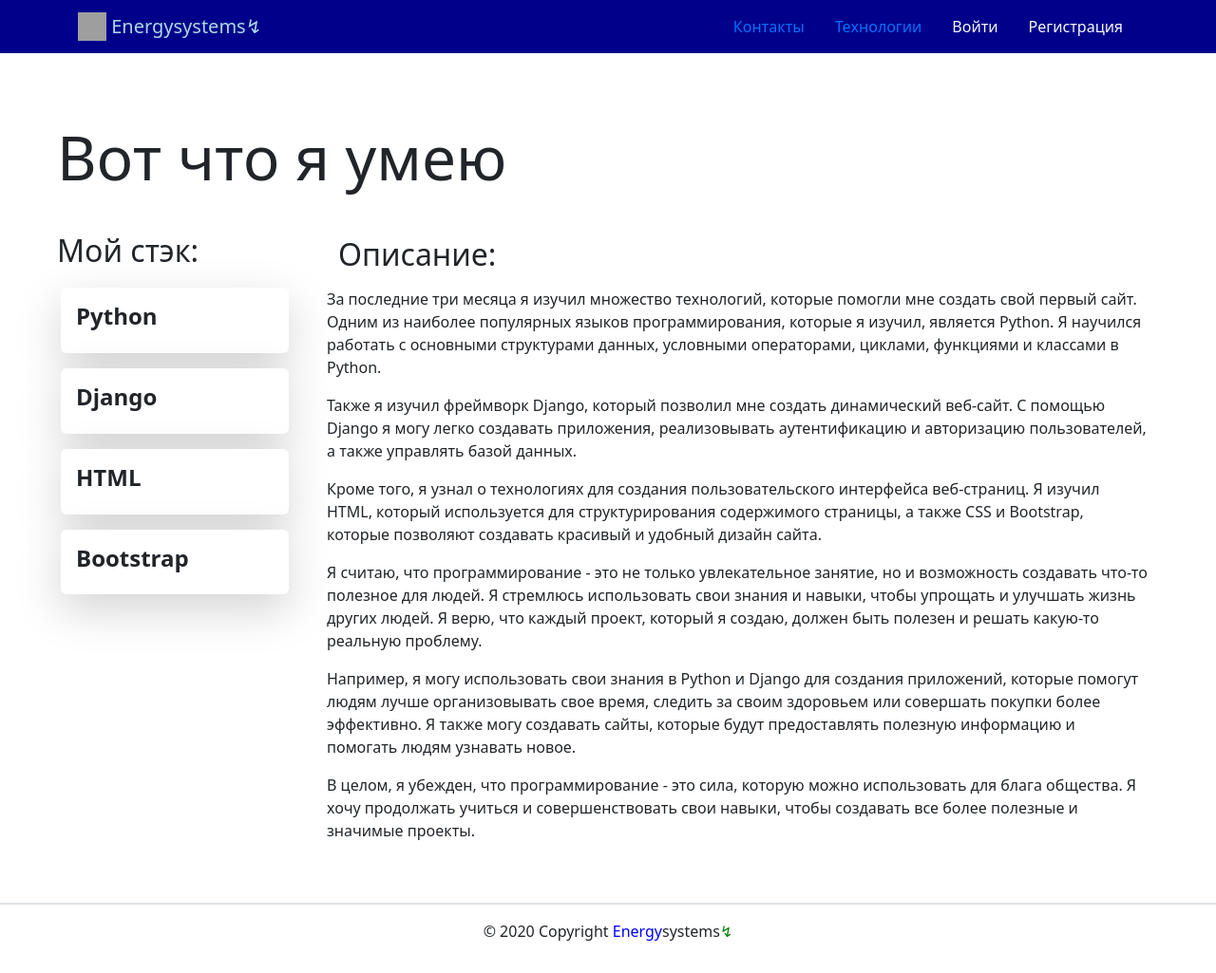
After one commit to ZhdanovAM72/video_analytics, a Django app: template video_analytics/templates/about/tech.html in a window 1280 px wide. The commit adds this page. Shown: the whole page at 95% size. Run offline with Django 4.2, Linux system fonts and the light colour scheme; the template is opened without the code that fills it: most values are stand-ins (such as "Sample title", 1, 10 or a date in 2020); some libraries are stand-ins or nearby versions; grey boxes are pictures that could not be loaded.

Commit message:
Added about and core template

```diff
--- /dev/null
+++ b/video_analytics/templates/about/tech.html
@@ -0,0 +1,78 @@
+{% extends "base.html" %}
+{% block title %}
+  {{ just_title }}
+{% endblock %}
+{% block content %}
+<div class="row col-12 p-5">
+  <div class="p-4 mb-1">
+    <h1 class="display-3">Вот что я умею</h1>
+  </div>
+  <aside class="col-12 col-md-3">
+    <ul class="list-group list-group-flush">
+        <div class='container py-1'>
+          <h2>Мой стэк:</h2>
+        </div>
+      <li class="list-group-item">
+        <div class="shadow-lg p-3 mb-3 bg-white rounded">
+            <p class="h4"><strong>Python</strong></p>
+        </div>
+        <div class="shadow-lg p-3 mb-3 bg-white rounded">
+            <p class="h4"><strong>Django</strong></p>
+        </div>
+        <div class="shadow-lg p-3 mb-3 bg-white rounded">
+            <p class="h4"><strong>HTML</strong></p>
+        </div>
+        <div class="shadow-lg p-3 mb-3 bg-white rounded">
+            <p class="h4"><strong>Bootstrap</strong></p>
+        </div>
+      </li>
+    </ul>
+  </aside>
+  <article class="col-12 col-md-9">
+    <div class='container py-2'>
+      <h2>Описание:</h2>
+    </div>
+    <p>
+      За последние три месяца я изучил множество технологий, которые помогли
+      мне создать свой первый сайт. Одним из наиболее популярных языков
+      программирования, которые я изучил, является Python.
+      Я научился работать с основными структурами данных, условными
+      операторами, циклами, функциями и классами в Python.
+    </p>
+    <p>
+      Также я изучил фреймворк Django, который позволил мне создать
+      динамический веб-сайт. С помощью Django я могу легко создавать
+      приложения, реализовывать аутентификацию и авторизацию пользователей,
+      а также управлять базой данных.
+    </p>
+    <p>
+      Кроме того, я узнал о технологиях для создания пользовательского
+      интерфейса веб-страниц. Я изучил HTML, который используется для
+      структурирования содержимого страницы, а также CSS и Bootstrap,
+      которые позволяют создавать красивый и удобный дизайн сайта.
+    </p>
+    <p>
+      Я считаю, что программирование - это не только увлекательное
+      занятие, но и возможность создавать что-то полезное для людей.
+      Я стремлюсь использовать свои знания и навыки, чтобы упрощать
+      и улучшать жизнь других людей. Я верю, что каждый проект,
+      который я создаю, должен быть полезен и решать какую-то
+      реальную проблему.
+    </p>
+    <p>
+      Например, я могу использовать свои знания в Python и Django
+      для создания приложений, которые помогут людям лучше
+      организовывать свое время, следить за своим здоровьем или
+      совершать покупки более эффективно. Я также могу создавать
+      сайты, которые будут предоставлять полезную информацию и
+      помогать людям узнавать новое.
+    </p>
+    <p>
+      В целом, я убежден, что программирование - это сила,
+      которую можно использовать для блага общества. Я хочу
+      продолжать учиться и совершенствовать свои навыки, чтобы
+      создавать все более полезные и значимые проекты.
+    </p>
+  </article>
+</div>
+{% endblock %}
--- a/video_analytics/templates/core/404.html
+++ b/video_analytics/templates/core/404.html
@@ -4,6 +4,6 @@
 <div>
   <h1>Ошибка 404</h1>
   <p>Страницы с адресом {{ path }} не существует</p>
-  <a href="{% url 'posts:index' %}">Идите на главную</a>
+  <a href="{% url 'video:index' %}">Идите на главную</a>
 </div>
 {% endblock %}
```
Also changed, not shown: video_analytics/templates/about/author.html (added, +55 -0 lines).
